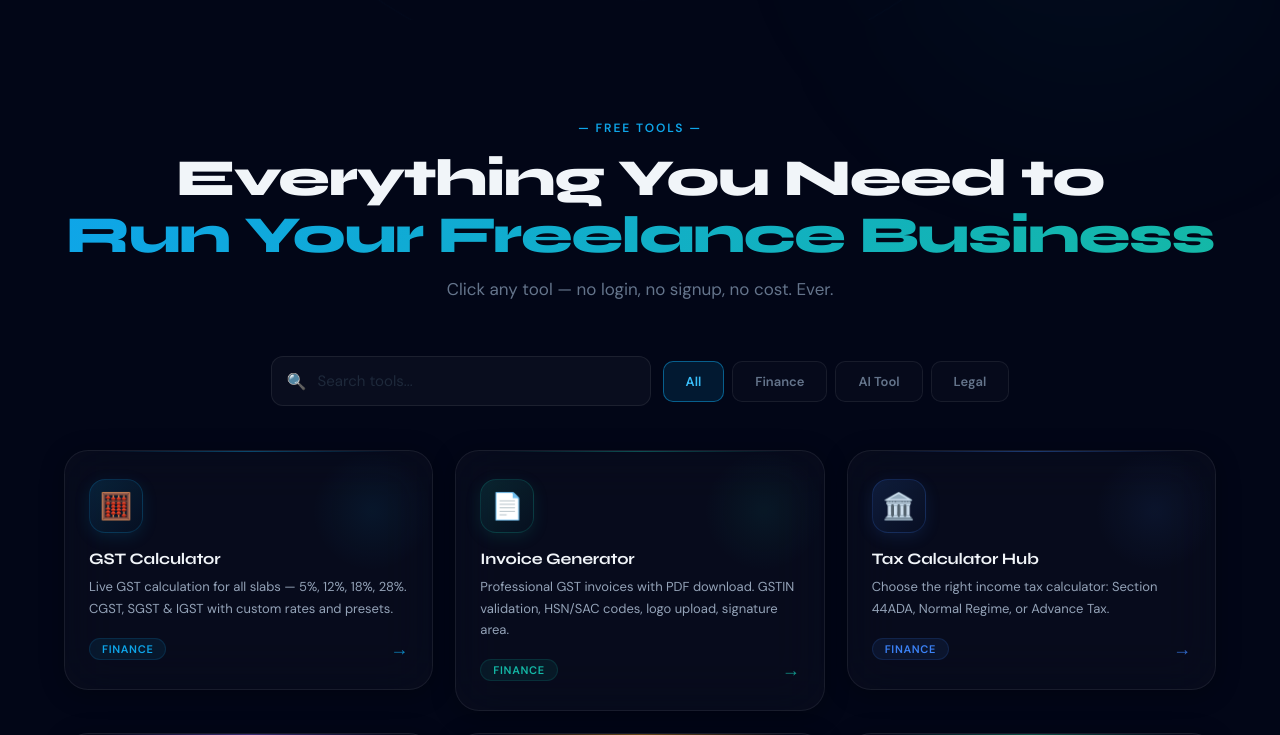
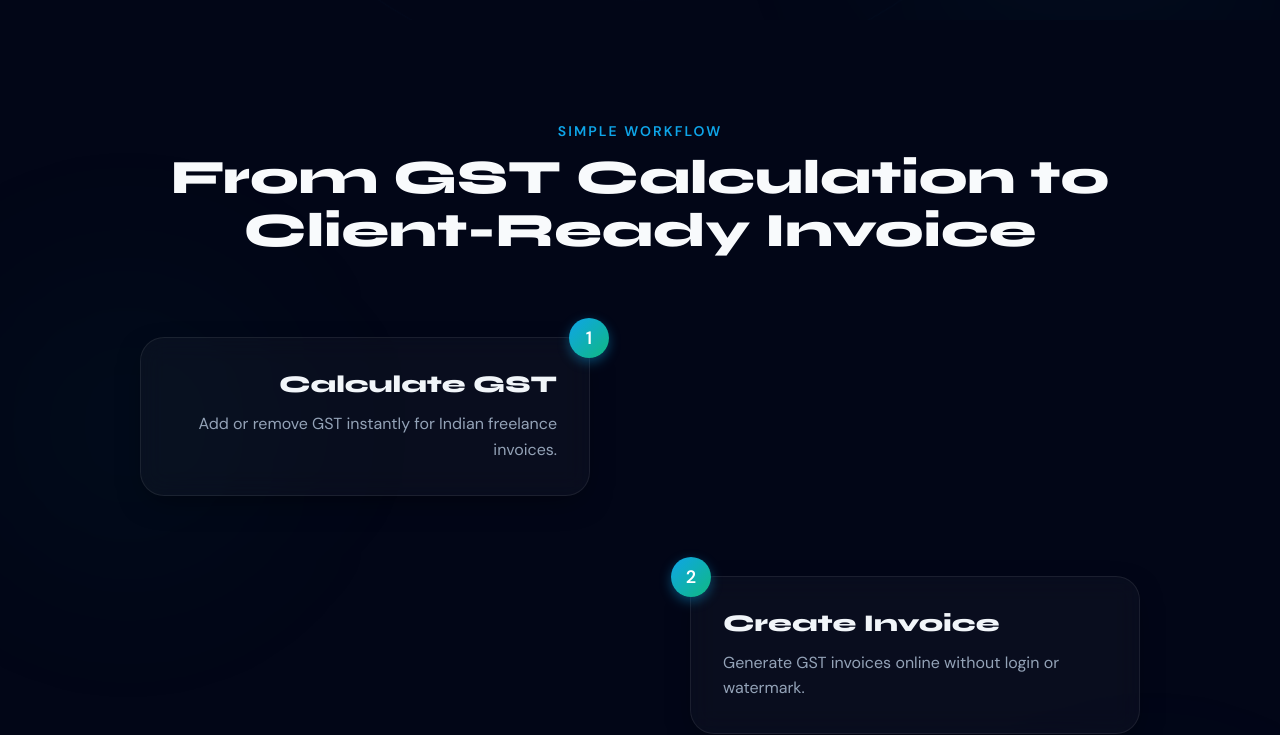
Before and after one commit to daxpatel109/karotools, a React (Vite) app: page / in a window 1280 px wide. Shown: the part 800-1535 px from the top of the page. Built offline with nearby package versions, Linux system fonts and the light colour scheme.

Commit message:
feat: Add GSAP animated scroll path section to homepage

```diff
--- a/package.json
+++ b/package.json
@@ -10,7 +10,9 @@
     "preview": "vite preview"
   },
   "dependencies": {
+    "@gsap/react": "^2.1.2",
     "framer-motion": "^12.38.0",
+    "gsap": "^3.15.0",
     "jspdf": "^4.2.1",
     "jspdf-autotable": "^5.0.7",
     "lucide-react": "^1.14.0",
--- a/src/Home.jsx
+++ b/src/Home.jsx
@@ -1,6 +1,7 @@
 
 import { useState, useEffect, useRef } from "react";
 import { useNavigate, Link } from "react-router-dom";
+import ScrollPathSection from "./ScrollPathSection";
 
 // ── Cursor ───────────────────────────────────────────────────────
 function Cursor() {
@@ -430,6 +431,9 @@ export default function Home() {
         </div>
       </section>
 
+      {/* ── SCROLL PATH WORKFLOW ────────────────────────────── */}
+      <ScrollPathSection />
+
       {/* ── TOOLS SECTION ───────────────────────────────────── */}
       <section id="tools-section" style={{ position: "relative", zIndex: 1, padding: "100px 5vw", maxWidth: 1280, margin: "0 auto" }}>
 
--- /dev/null
+++ b/src/ScrollPathSection.css
@@ -0,0 +1,199 @@
+.scroll-path-section {
+  position: relative;
+  background-color: #020617;
+  padding: 100px 5vw;
+  overflow: hidden;
+  color: #f8fafc;
+}
+
+/* Background glows */
+.scroll-path-section::before {
+  content: "";
+  position: absolute;
+  top: 10%;
+  left: -10%;
+  width: 40%;
+  height: 40%;
+  background: radial-gradient(circle, rgba(16,185,129,0.05) 0%, transparent 60%);
+  filter: blur(80px);
+  pointer-events: none;
+  z-index: 0;
+}
+
+.scroll-path-section::after {
+  content: "";
+  position: absolute;
+  bottom: 10%;
+  right: -10%;
+  width: 40%;
+  height: 40%;
+  background: radial-gradient(circle, rgba(14,165,233,0.05) 0%, transparent 60%);
+  filter: blur(80px);
+  pointer-events: none;
+  z-index: 0;
+}
+
+.scroll-path-container {
+  position: relative;
+  max-width: 1000px;
+  margin: 0 auto;
+  z-index: 1;
+}
+
+.scroll-path-header {
+  text-align: center;
+  margin-bottom: 80px;
+}
+
+.scroll-path-header h2 {
+  font-family: 'Syne', sans-serif;
+  font-size: clamp(30px, 5vw, 48px);
+  font-weight: 800;
+  margin-bottom: 16px;
+  line-height: 1.1;
+  color: #f8fafc;
+}
+
+.scroll-path-header .subtitle {
+  color: #0ea5e9;
+  font-size: 14px;
+  font-weight: 700;
+  text-transform: uppercase;
+  letter-spacing: 0.15em;
+  margin-bottom: 12px;
+  display: inline-block;
+}
+
+/* SVG Line Setup */
+.path-svg-wrapper {
+  position: absolute;
+  top: 180px; /* Starts below header */
+  left: 50%;
+  transform: translateX(-50%);
+  width: 100%;
+  height: 100%;
+  z-index: 0;
+  pointer-events: none;
+}
+
+.animated-path {
+  fill: none;
+  stroke: url(#glowGradient);
+  stroke-width: 4;
+  stroke-linecap: round;
+  stroke-linejoin: round;
+  filter: drop-shadow(0 0 8px rgba(14,165,233,0.6));
+}
+
+/* Card Layout Container */
+.path-items-wrapper {
+  position: relative;
+  display: flex;
+  flex-direction: column;
+  gap: 80px;
+  z-index: 1;
+  padding-bottom: 60px;
+}
+
+/* Individual Card */
+.path-card {
+  position: relative;
+  background: rgba(255, 255, 255, 0.03);
+  backdrop-filter: blur(12px);
+  -webkit-backdrop-filter: blur(12px);
+  border: 1px solid rgba(255, 255, 255, 0.08);
+  border-radius: 24px;
+  padding: 32px;
+  width: 45%;
+  transition: transform 0.3s ease, border-color 0.3s ease;
+  box-shadow: 0 10px 30px -10px rgba(0, 0, 0, 0.5);
+}
+
+.path-card:hover {
+  transform: translateY(-5px);
+  border-color: rgba(14,165,233,0.3);
+}
+
+.path-card-left {
+  align-self: flex-start;
+  text-align: right;
+}
+
+.path-card-right {
+  align-self: flex-end;
+  text-align: left;
+}
+
+/* Card Content */
+.path-card-number {
+  position: absolute;
+  top: -20px;
+  width: 40px;
+  height: 40px;
+  background: linear-gradient(135deg, #0ea5e9, #10b981);
+  border-radius: 50%;
+  display: flex;
+  align-items: center;
+  justify-content: center;
+  font-size: 18px;
+  font-weight: 800;
+  color: #fff;
+  box-shadow: 0 4px 12px rgba(14,165,233,0.4);
+}
+
+.path-card-left .path-card-number {
+  right: -20px; /* Number sits on the path connector */
+}
+
+.path-card-right .path-card-number {
+  left: -20px;
+}
+
+.path-card h3 {
+  font-family: 'Syne', sans-serif;
+  font-size: 24px;
+  font-weight: 800;
+  margin-bottom: 12px;
+  color: #f1f5f9;
+}
+
+.path-card p {
+  color: #94a3b8;
+  font-size: 16px;
+  line-height: 1.6;
+  margin: 0;
+}
+
+/* Mobile Responsive */
+@media (max-width: 768px) {
+  .path-svg-wrapper {
+    display: none; /* Hide complex path on mobile for performance/layout */
+  }
+
+  .path-items-wrapper {
+    gap: 40px;
+  }
+
+  .path-card {
+    width: 100%;
+    align-self: center !important;
+    text-align: left !important;
+  }
+
+  .path-card-number {
+    left: 24px !important;
+    right: auto !important;
+  }
+
+  /* Optional simple vertical line for mobile */
+  .path-items-wrapper::before {
+    content: "";
+    position: absolute;
+    top: 0;
+    bottom: 0;
+    left: 44px; /* Align with numbers */
+    width: 2px;
+    background: linear-gradient(to bottom, #0ea5e9, #10b981);
+    z-index: 0;
+  }
+}
--- /dev/null
+++ b/src/ScrollPathSection.jsx
@@ -0,0 +1,109 @@
+import { useRef } from "react";
+import gsap from "gsap";
+import { ScrollTrigger } from "gsap/ScrollTrigger";
+import { useGSAP } from "@gsap/react";
+import "./ScrollPathSection.css";
+
+// Register ScrollTrigger with GSAP
+gsap.registerPlugin(ScrollTrigger);
+
+export default function ScrollPathSection() {
+  const containerRef = useRef(null);
+  const pathRef = useRef(null);
+
+  useGSAP(() => {
+    // Only animate on desktop, mobile has the path hidden via CSS
+    if (window.innerWidth <= 768) return;
+
+    const path = pathRef.current;
+    if (!path) return;
+
+    // Get the exact length of the SVG path
+    const length = path.getTotalLength();
+
+    // Set initial stroke state to be completely hidden
+    gsap.set(path, {
+      strokeDasharray: length,
+      strokeDashoffset: length
+    });
+
+    // Animate the strokeDashoffset from length to 0 as user scrolls
+    gsap.to(path, {
+      strokeDashoffset: 0,
+      ease: "none", // Linear animation tied directly to scroll
+      scrollTrigger: {
+        trigger: containerRef.current,
+        start: "top center",       // Animation starts when section top hits screen center
+        end: "bottom center+=100", // Animation ends when section bottom hits near screen center
+        scrub: 1                   // 1 second delay for smooth follow
+      }
+    });
+  }, { scope: containerRef });
+
+  const cards = [
+    {
+      title: "Calculate GST",
+      text: "Add or remove GST instantly for Indian freelance invoices.",
+      align: "left"
+    },
+    {
+      title: "Create Invoice",
+      text: "Generate GST invoices online without login or watermark.",
+      align: "right"
+    },
+    {
+      title: "Plan Your Taxes",
+      text: "Use tax and advance tax calculators made for Indian freelancers.",
+      align: "left"
+    },
+    {
+      title: "Work Smarter",
+      text: "Use email, bio, contract and rate tools to manage client work.",
+      align: "right"
+    }
+  ];
+
+  return (
+    <section className="scroll-path-section" ref={containerRef}>
+      <div className="scroll-path-container">
+
+        {/* Header */}
+        <div className="scroll-path-header">
+          <span className="subtitle">Simple Workflow</span>
+          <h2>From GST Calculation to<br/>Client-Ready Invoice</h2>
+        </div>
+
+        {/* Desktop SVG Path */}
+        <div className="path-svg-wrapper">
+          <svg width="1000" height="900" viewBox="0 0 1000 900" fill="none" preserveAspectRatio="xMidYMin slice">
+            <defs>
+              <linearGradient id="glowGradient" x1="0%" y1="0%" x2="0%" y2="100%">
+                <stop offset="0%" stopColor="#0ea5e9" />
+                <stop offset="50%" stopColor="#10b981" />
+                <stop offset="100%" stopColor="#8b5cf6" />
+              </linearGradient>
+            </defs>
+            {/* An elegant S-curve weaving through the center coordinates where cards sit */}
+            <path
+              ref={pathRef}
+              className="animated-path"
+              d="M 500 0 C 500 150, 200 100, 200 250 C 200 400, 800 350, 800 500 C 800 650, 200 600, 200 750 C 200 900, 500 850, 500 1000"
+            />
+          </svg>
+        </div>
+
+        {/* Cards */}
+        <div className="path-items-wrapper">
+          {cards.map((card, idx) => (
+            <div key={idx} className={`path-card path-card-${card.align}`}>
+              <div className="path-card-number">{idx + 1}</div>
+              <h3>{card.title}</h3>
+              <p>{card.text}</p>
+            </div>
+          ))}
+        </div>
+
+      </div>
+    </section>
+  );
+}
```
Also changed, not shown: 1 other file (tests, documents, lock files or other folders).
